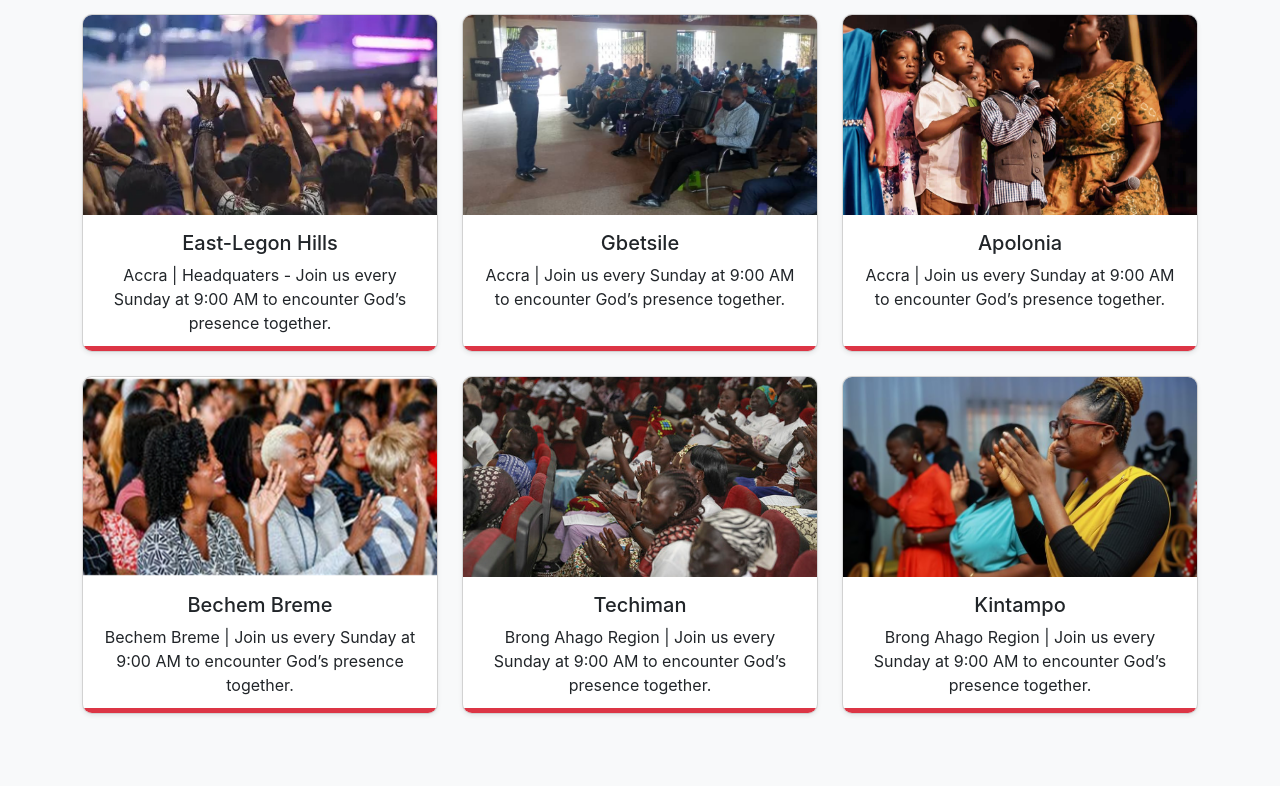
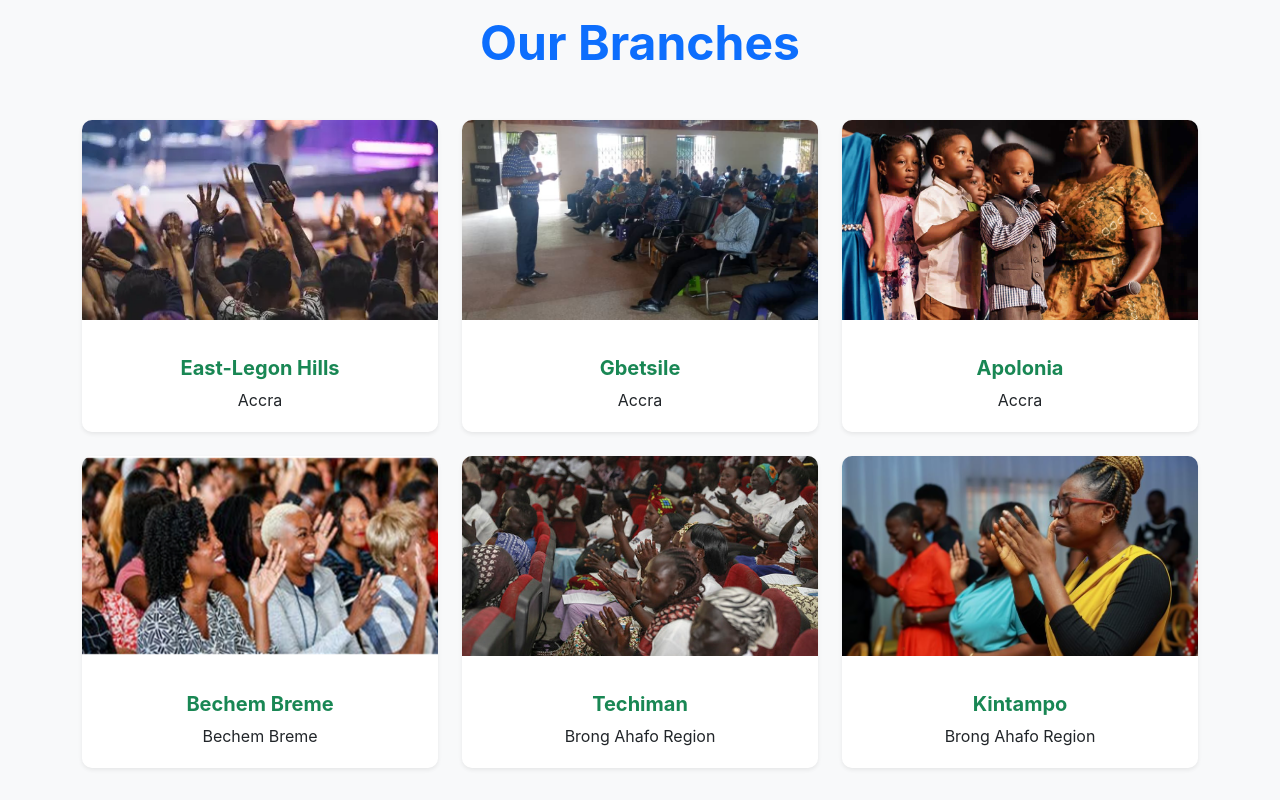
Before and after one commit to Daniel-KK-world/Heaven-Nti-Church, a React (Create React App) app: page /contact in a window 1280 px wide. Shown: the part 2280-3080 px from the top of the page. Built offline with nearby package versions, Linux system fonts and the light colour scheme.

Commit message:
client revisions round one

```diff
--- a/src/App.css
+++ b/src/App.css
@@ -60,3 +60,153 @@
   bottom: -10px;
   border-radius: 4px;
 }
+/* Founder Card Styling */
+.founder-card {
+  transition: all 0.3s ease;
+  border-radius: 8px;
+  overflow: hidden;
+}
+
+/* Image Container with proper aspect ratio */
+.image-container {
+  overflow: hidden;
+  position: relative;
+  height: auto; /* Fixed height to prevent head cropping */
+}
+
+/* Ken Burns continuous zoom effect */
+.ken-burns-image {
+  width: 100%;
+  height: 100%;
+  object-fit: cover; /* Ensures proper cropping without losing head */
+  animation: kenBurns 20s infinite alternate ease-in-out;
+  transform-origin: center;
+}
+
+@keyframes kenBurns {
+  0% {
+    transform: scale(1);
+  }
+  50% {
+    transform: scale(1.05);
+  }
+  100% {
+    transform: scale(1);
+  }
+}
+
+/* Subtle border accent on hover */
+.founder-card::before {
+  content: '';
+  position: absolute;
+  top: 0;
+  left: 0;
+  right: 0;
+  height: 4px;
+  background: linear-gradient(to right, #28a745, #007bff);
+  transform: scaleX(0);
+  transform-origin: left;
+  transition: transform 0.3s ease;
+  z-index: 1;
+}
+
+.founder-card:hover::before {
+  transform: scaleX(1);
+}
+
+/* Card hover effect */
+.founder-card:hover {
+  transform: translateY(-5px);
+  box-shadow: 0 10px 25px rgba(0,0,0,0.1) !important;
+}
+
+/* Branches Section Styles */
+.branches-section {
+  position: relative;
+}
+
+.branch-card {
+  transition: all 0.4s ease;
+  border: none;
+  border-radius: 10px;
+  overflow: hidden;
+  opacity: 0;
+  transform: translateY(30px);
+  animation: fadeInUp 0.6s forwards;
+  animation-delay: calc(var(--card-index, 0) * 0.1s);
+}
+
+@keyframes fadeInUp {
+  to {
+    opacity: 1;
+    transform: translateY(0);
+  }
+}
+
+/* Staggered animation for cards */
+.branch-card:nth-child(1) { --card-index: 1; }
+.branch-card:nth-child(2) { --card-index: 2; }
+.branch-card:nth-child(3) { --card-index: 3; }
+.branch-card:nth-child(4) { --card-index: 4; }
+.branch-card:nth-child(5) { --card-index: 5; }
+.branch-card:nth-child(6) { --card-index: 6; }
+
+.img-container {
+  position: relative;
+  height: 220px;
+  overflow: hidden;
+}
+
+.branch-image {
+  width: 100%;
+  height: 100%;
+  object-fit: cover;
+  transition: transform 0.5s ease;
+}
+
+.branch-card:hover .branch-image {
+  transform: scale(1.08);
+}
+
+.image-overlay {
+  position: absolute;
+  top: 0;
+  left: 0;
+  width: 100%;
+  height: 100%;
+  background: linear-gradient(to bottom, rgba(0,0,0,0) 0%, rgba(0,0,0,0.1) 100%);
+  opacity: 0;
+  transition: opacity 0.3s ease;
+}
+
+.branch-card:hover .image-overlay {
+  opacity: 1;
+}
+
+.branch-stripe {
+  height: 4px;
+  background: linear-gradient(to right, #28a745, #007bff);
+  width: 0;
+  transition: width 0.4s ease;
+}
+
+.branch-card:hover .branch-stripe {
+  width: 100%;
+}
+
+/* Hover effect for the entire card */
+.branch-card:hover {
+  transform: translateY(-8px);
+  box-shadow: 0 15px 30px rgba(0, 0, 0, 0.1) !important;
+}
+
+/* Responsive adjustments */
+@media (max-width: 768px) {
+  .img-container {
+    height: 200px;
+  }
+
+  .branch-card {
+    margin-bottom: 1.5rem;
+  }
+}
--- a/src/components/Branches.js
+++ b/src/components/Branches.js
@@ -1,63 +1,67 @@
+import React from "react";
 import womenscrowd from '../assets/womenscrowd.png';
 import youthcrowd from '../assets/youthcrowd.webp';
 import menscrowd from '../assets/menscrowd.jpeg';
 import childrencrowd from '../assets/childrencrowd.jpeg';
 import churchcrowd5 from '../assets/churchcrowd5.jpg';
 import churchcrowd6 from '../assets/churchcrowd6.jpg';
-import '../App.css'; // Assuming your custom styles go here
+import '../App.css';
+
 function Branches() {
   const cardData = [
     {
       img: youthcrowd,
-      title: 'East-Legon Hills ',
-      desc: 'Accra | Headquaters - Join us every Sunday at 9:00 AM to encounter God’s presence together.',
+      title: 'East-Legon Hills',
+      desc: 'Accra'
     },
     {
       img: menscrowd,
-      title: 'Gbetsile ',
-      desc: 'Accra | Join us every Sunday at 9:00 AM to encounter God’s presence together.',
+      title: 'Gbetsile',
+      desc: 'Accra'
     },
     {
       img: childrencrowd,
       title: 'Apolonia',
-      desc: 'Accra | Join us every Sunday at 9:00 AM to encounter God’s presence together.',
+      desc: 'Accra'
     },
     {
       img: womenscrowd,
       title: 'Bechem Breme',
-      desc: 'Bechem Breme | Join us every Sunday at 9:00 AM to encounter God’s presence together.',
+      desc: 'Bechem Breme'
     },
     {
       img: churchcrowd5,
       title: 'Techiman',
-      desc: 'Brong Ahago Region | Join us every Sunday at 9:00 AM to encounter God’s presence together.',
+      desc: 'Brong Ahafo Region'
     },
     {
       img: churchcrowd6,
       title: 'Kintampo',
-      desc: 'Brong Ahago Region | Join us every Sunday at 9:00 AM to encounter God’s presence together.',
+      desc: 'Brong Ahafo Region'
     },
   ];
 
   return (
-    <section className="py-5 bg-light">
+    <section className="branches-section py-5 bg-light">
       <div className="container">
-        <div className="row text-center">
+        <h2 className="text-center mb-5 fw-bold text-primary display-5">Our Branches</h2>
+        <div className="row">
           {cardData.map((card, idx) => (
-            <div key={idx} className="col-md-4 mb-4">
-              <div className="card h-100 shadow-sm card-hover">
-                <div className="img-container">
+            <div key={idx} className="col-lg-4 col-md-6 mb-4">
+              <div className="branch-card card h-100 shadow-sm">
+                <div className="img-container overflow-hidden">
                   <img
                     src={card.img}
                     alt={card.title}
-                    className="card-img-top"
+                    className="card-img-top branch-image"
                   />
+                  <div className="image-overlay"></div>
                 </div>
-                <div className="card-body">
-                  <h5 className="card-title">{card.title}</h5>
+                <div className="card-body text-center">
+                  <h5 className="card-title fw-bold text-success">{card.title}</h5>
                   <p className="card-text">{card.desc}</p>
                 </div>
-                <div className="bottom-stripe"></div>
+                <div className="branch-stripe"></div>
               </div>
             </div>
           ))}
--- a/src/components/Contact.js
+++ b/src/components/Contact.js
@@ -6,7 +6,7 @@ function Contact() {
       <div className="container">
         <h2 className="text-center text-primary fw-bold mb-4">Get in Touch</h2>
         <p className="text-center text-muted mb-5">
-          Whether you have a prayer request, testimony, or simply want to visit, we’d love to hear from you!
+          For Prayer requests, Testimonies or to visit, we'd love to hear from you!
         </p>
 
         <div className="row">
@@ -25,7 +25,7 @@ function Contact() {
 
               <div className="mb-3">
                 <label className="form-label fw-semibold">Message</label>
-                <textarea className="form-control" rows="5" placeholder="Type your message here..." required></textarea>
+                <textarea className="form-control" rows="5" maxlength="200" placeholder="Type your message here(less than 200 chars)..." required></textarea>
               </div>
 
               <button type="submit" className="btn btn-primary w-100 fw-bold">
@@ -40,7 +40,7 @@ function Contact() {
               <div className="mb-4">
                 <h5 className="fw-bold">Heaven Nti Church HQ</h5>
                 <p className="mb-1">
-                  📍 123 Glory Avenue, Accra, Ghana
+                  📍 Heaven Nti at Adjei Kojo Santeo RD, East legon Hills
                 </p>
                 <p className="mb-1">
                   📞 +233 247737452
--- a/src/components/Footer.js
+++ b/src/components/Footer.js
@@ -51,7 +51,6 @@ const Footer = () => {
             <p>© {new Date().getFullYear()} Heaven Nti Church. All Rights Reserved.</p>
           </div>
           <div className="col-md-5 col-lg-4">
-            <p className="text-end">Built by +233508514620</p>
           </div>
         </div>
       </div>
--- a/src/components/HeroCards.js
+++ b/src/components/HeroCards.js
@@ -4,7 +4,7 @@ import churchcrowd3 from '../assets/churchcrowd3.jpg';
 import churchcrowd4 from '../assets/churchcrowd4.webp';
 import churchcrowd5 from '../assets/churchcrowd5.jpg';
 import churchcrowd6 from '../assets/churchcrowd6.jpg';
-import '../App.css'; // Assuming your custom styles go here
+import '../App.css';
 
 function HeroCards() {
   const cardData = [
--- a/src/pages/About.js
+++ b/src/pages/About.js
@@ -11,9 +11,6 @@ function About() {
       <HeroSlider/>
       <MissionVission />
       <Founders />
-      <h3 className="text-center my-5 fw-bold ">
-        <span className="text-primary">Our</span> <span className="text-success">Branches</span>
-      </h3>
       <Branches />
       <Contact />
       <h3 className="text-center my-5 fw-bold ">
--- a/src/pages/Home.js
+++ b/src/pages/Home.js
@@ -16,8 +16,8 @@ function Home() {
       <section className="text-center py-5 bg-light">
         <div className="container">
           <h3 className="display-4 fw-bold page-headers ">Welcome to Heaven NTI</h3>
-          <p className="lead text-secondary">
-            Jesus Christ is coming back soon.
+          <p className="lead text-secondary mb-4 ">
+            Jesus Christ is coming back soon
           </p>
         </div>
       </section>
```
Also changed, not shown: src/components/MissionVision.js (+48 -8 lines), src/components/founders.js (+14 -23 lines).
